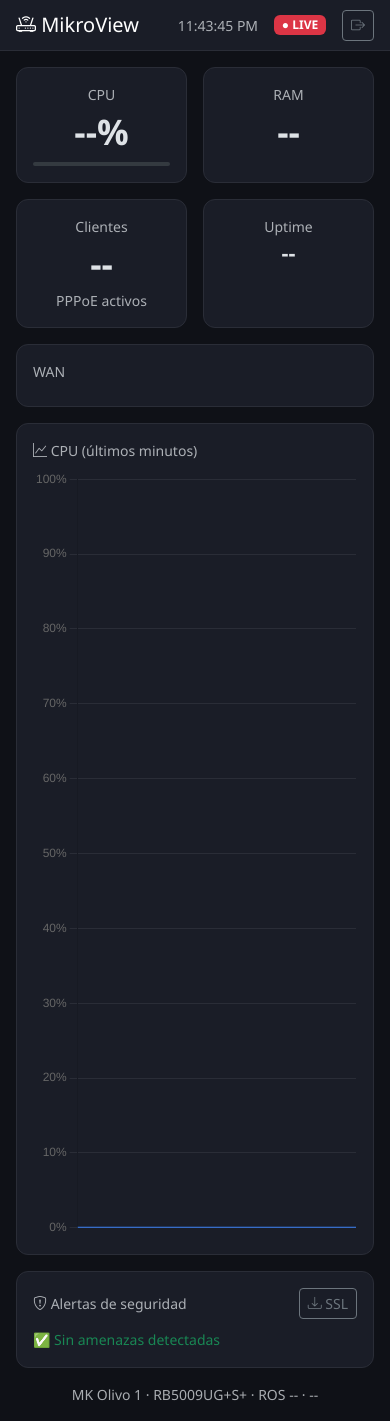
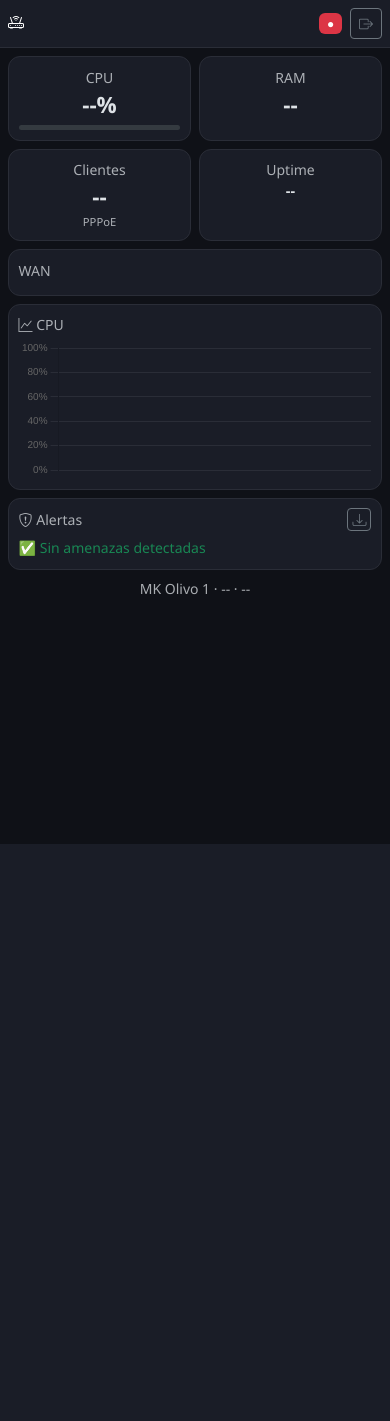
Before and after one commit to jxhp7366/mikroview, a Flask app: page / in a window 390 px wide. After the commit the page ends 844 px from the top, so only its background shows below. Run offline with Flask 3, Linux system fonts and the light colour scheme; a user stored in the database is signed in.

Commit message:
fix: responsive mobile + CPU chart fix

```diff
--- a/templates/dashboard.html
+++ b/templates/dashboard.html
@@ -2,15 +2,16 @@
 <html lang="es" data-bs-theme="dark">
 <head>
   <meta charset="UTF-8">
-  <meta name="viewport" content="width=device-width, initial-scale=1.0">
+  <meta name="viewport" content="width=device-width, initial-scale=1.0, maximum-scale=1.0, user-scalable=no">
   <title>MikroView — MK Olivo 1</title>
   <link href="https://cdn.jsdelivr.net/npm/bootstrap@5.3.3/dist/css/bootstrap.min.css" rel="stylesheet">
   <link href="https://cdn.jsdelivr.net/npm/bootstrap-icons@1.11.3/font/bootstrap-icons.css" rel="stylesheet">
   <style>
     :root { --bg: #0f1117; --card: #1a1d27; --accent: #3b82f6; }
-    body { background: var(--bg); font-family: 'Segoe UI', system-ui, sans-serif; }
+    body { background: var(--bg); font-family: 'Segoe UI', system-ui, sans-serif; -webkit-text-size-adjust: 100%; }
     .card { background: var(--card); border: 1px solid #2a2d37; border-radius: 12px; }
-    .metric-value { font-size: 2.2rem; font-weight: 700; }
+    .metric-value { font-size: clamp(1.4rem, 4vw, 2.2rem); font-weight: 700; }
+    .metric-sm { font-size: clamp(0.9rem, 2.5vw, 1.5rem); font-weight: 700; }
     .wan-up { color: #22c55e; } .wan-down { color: #ef4444; }
     .alert-critical { border-left: 3px solid #ef4444; }
     .alert-high { border-left: 3px solid #f97316; }
@@ -18,73 +19,88 @@
     .navbar { background: var(--card) !important; border-bottom: 1px solid #2a2d37; }
     .refresh-dot { animation: pulse 1.5s infinite; }
     @keyframes pulse { 0%,100%{opacity:1} 50%{opacity:.3} }
-    .threat-row { font-size: .85rem; font-family: 'JetBrains Mono', monospace; }
+    .threat-row { font-size: .75rem; font-family: monospace; word-break: break-all; }
+    .wan-badge { font-size: clamp(.7rem, 2vw, .85rem); }
+    @media (max-width: 576px) {
+      .navbar-brand { font-size: 1rem; }
+      .card { padding: .6rem !important; }
+      .card-body { padding: .5rem !important; }
+      canvas { max-height: 140px !important; }
+    }
   </style>
 </head>
 <body>
 
-<nav class="navbar navbar-dark px-3">
-  <span class="navbar-brand mb-0 h1"><i class="bi bi-router"></i> MikroView</span>
-  <div class="d-flex align-items-center gap-3">
-    <span class="text-muted small" id="clock">--</span>
-    <span class="badge bg-success refresh-dot" id="statusDot">● LIVE</span>
+<nav class="navbar navbar-dark px-2 px-md-3">
+  <span class="navbar-brand mb-0 h1"><i class="bi bi-router"></i> <span class="d-none d-sm-inline">MikroView</span></span>
+  <div class="d-flex align-items-center gap-2">
+    <span class="text-muted small d-none d-sm-inline" id="clock">--</span>
+    <span class="badge bg-success refresh-dot" id="statusDot">●</span>
     <a href="/logout" class="btn btn-outline-secondary btn-sm"><i class="bi bi-box-arrow-right"></i></a>
   </div>
 </nav>
 
-<div class="container-fluid p-3">
-  <!-- Row 1: Métricas -->
-  <div class="row g-3 mb-3">
-    <div class="col-md-2 col-6">
-      <div class="card p-3 text-center h-100">
+<div class="container-fluid px-2 px-md-3 py-2">
+  <!-- Row 1: Métricas clave -->
+  <div class="row g-2 mb-2">
+    <div class="col-6 col-md-3">
+      <div class="card p-2 p-md-3 text-center h-100">
         <small class="text-muted">CPU</small>
         <div class="metric-value" id="cpu">--%</div>
-        <div class="progress mt-1" style="height:4px"><div class="progress-bar" id="cpuBar"></div></div>
+        <div class="progress mt-1" style="height:5px"><div class="progress-bar" id="cpuBar"></div></div>
       </div>
     </div>
-    <div class="col-md-2 col-6">
-      <div class="card p-3 text-center h-100">
+    <div class="col-6 col-md-3">
+      <div class="card p-2 p-md-3 text-center h-100">
         <small class="text-muted">RAM</small>
         <div class="metric-value" id="ram">--</div>
-        <small class="text-muted" id="ramDetail"></small>
+        <small class="text-muted d-none d-md-inline" id="ramDetail"></small>
       </div>
     </div>
-    <div class="col-md-2 col-6">
-      <div class="card p-3 text-center h-100">
+    <div class="col-6 col-md-2">
+      <div class="card p-2 p-md-3 text-center h-100">
         <small class="text-muted">Clientes</small>
         <div class="metric-value" id="clients">--</div>
-        <small class="text-muted">PPPoE activos</small>
+        <small class="text-muted" style="font-size:.7rem">PPPoE</small>
       </div>
     </div>
-    <div class="col-md-2 col-6">
-      <div class="card p-3 text-center h-100">
+    <div class="col-6 col-md-2">
+      <div class="card p-2 p-md-3 text-center h-100">
         <small class="text-muted">Uptime</small>
-        <div class="metric-value fs-4" id="uptime">--</div>
+        <div class="metric-sm" id="uptime">--</div>
       </div>
     </div>
-    <div class="col-md-4">
-      <div class="card p-3 h-100">
-        <small class="text-muted mb-2">WAN</small>
-        <div class="d-flex gap-2" id="wanStatus"></div>
+    <div class="col-12 col-md-2">
+      <div class="card p-2 p-md-3 h-100">
+        <small class="text-muted mb-1">WAN</small>
+        <div class="d-flex flex-column gap-1" id="wanStatus"></div>
       </div>
     </div>
   </div>
 
-  <!-- Row 2: CPU Graph + Threats -->
-  <div class="row g-3">
-    <div class="col-md-6">
-      <div class="card p-3 h-100">
-        <small class="text-muted mb-2"><i class="bi bi-graph-up"></i> CPU (últimos minutos)</small>
-        <canvas id="cpuChart" height="160"></canvas>
+  <!-- Row 2: Gráfico CPU -->
+  <div class="row g-2 mb-2">
+    <div class="col-12">
+      <div class="card p-2 p-md-3">
+        <small class="text-muted mb-1"><i class="bi bi-graph-up"></i> CPU</small>
+        <div style="position:relative; height: clamp(140px, 30vw, 180px);">
+          <canvas id="cpuChart"></canvas>
+        </div>
       </div>
     </div>
-    <div class="col-md-6">
-      <div class="card p-3 h-100">
-        <div class="d-flex justify-content-between align-items-center mb-2">
-          <small class="text-muted"><i class="bi bi-shield-exclamation"></i> Alertas de seguridad</small>
-          <a href="/certs/ca" class="btn btn-outline-secondary btn-sm" title="Descargar CA para MikroTik"><i class="bi bi-download"></i> SSL</a>
+  </div>
+
+  <!-- Row 3: Alertas -->
+  <div class="row g-2">
+    <div class="col-12">
+      <div class="card p-2 p-md-3">
+        <div class="d-flex justify-content-between align-items-center mb-1">
+          <small class="text-muted"><i class="bi bi-shield-exclamation"></i> Alertas</small>
+          <div class="d-flex gap-1">
+            <a href="/certs/ca" class="btn btn-outline-secondary btn-sm py-0 px-1" title="Descargar CA"><i class="bi bi-download"></i> <span class="d-none d-sm-inline">SSL</span></a>
+          </div>
         </div>
-        <div id="threats" class="overflow-auto" style="max-height:220px">
+        <div id="threats" class="overflow-auto" style="max-height:200px">
           <small class="text-muted">Cargando...</small>
         </div>
       </div>
@@ -92,8 +108,8 @@
   </div>
 
   <!-- Footer -->
-  <div class="text-center text-muted small mt-3">
-    MK Olivo 1 · RB5009UG+S+ · ROS <span id="rosVersion">--</span> ·
+  <div class="text-center text-muted small mt-2 pb-2">
+    MK Olivo 1 · <span id="rosVersion">--</span> ·
     <span id="lastUpdate">--</span>
   </div>
 </div>
@@ -101,7 +117,9 @@
 <script src="https://cdn.jsdelivr.net/npm/bootstrap@5.3.3/dist/js/bootstrap.bundle.min.js"></script>
 <script src="https://cdn.jsdelivr.net/npm/chart.js@4.4/dist/chart.umd.min.js"></script>
 <script>
-const cpuHistory = new Array(20).fill(0);
+const MAX_POINTS = 30;
+const cpuHistory = [];
+
 let cpuChart;
 
 function initChart() {
@@ -109,9 +127,9 @@ function initChart() {
   cpuChart = new Chart(ctx, {
     type: 'line',
     data: {
-      labels: cpuHistory.map((_,i) => ''),
+      labels: [],
       datasets: [{
-        data: cpuHistory,
+        data: [],
         borderColor: '#3b82f6',
         backgroundColor: 'rgba(59,130,246,0.1)',
         fill: true,
@@ -123,9 +141,10 @@ function initChart() {
     options: {
       responsive: true,
       maintainAspectRatio: false,
+      animation: { duration: 300 },
       plugins: { legend: { display: false } },
       scales: {
-        y: { min: 0, max: 100, ticks: { callback: v => v+'%' }, grid: { color: '#2a2d37' } },
+        y: { min: 0, max: 100, ticks: { callback: v => v+'%', font: { size: 10 } }, grid: { color: '#2a2d37' } },
         x: { display: false }
       }
     }
@@ -146,25 +165,26 @@ async function refresh() {
       (d.status.cpu > 80 ? 'bg-danger' : d.status.cpu > 60 ? 'bg-warning' : 'bg-success');
 
     document.getElementById('ram').textContent = d.status.memory_used_pct + '%';
-    document.getElementById('ramDetail').textContent =
-      d.status.memory_free_mb + ' MB libre / ' + d.status.memory_total_mb + ' MB';
+    const ramEl = document.getElementById('ramDetail');
+    if (ramEl) ramEl.textContent = d.status.memory_free_mb + ' MB libre';
 
     document.getElementById('clients').textContent = d.clients;
     document.getElementById('uptime').textContent = d.status.uptime;
     document.getElementById('rosVersion').textContent = d.status.version;
 
-    // CPU chart
-    cpuHistory.push(d.status.cpu);
-    if (cpuHistory.length > 20) cpuHistory.shift();
+    // CPU chart — arreglado: usa .data directamente, no reasigna referencia
     if (cpuChart) {
-      cpuChart.data.datasets[0].data = cpuHistory;
+      cpuHistory.push(d.status.cpu);
+      while (cpuHistory.length > MAX_POINTS) cpuHistory.shift();
+      cpuChart.data.labels = cpuHistory.map(() => '');
+      cpuChart.data.datasets[0].data = [...cpuHistory]; // nueva copia
       cpuChart.update('none');
     }
 
-    // WAN status
+    // WAN
     const wanDiv = document.getElementById('wanStatus');
     wanDiv.innerHTML = d.wan.map(w =>
-      `<span class="badge fs-6 ${w.running ? 'bg-success bg-opacity-25 text-success' : 'bg-danger bg-opacity-25 text-danger'} px-2 py-1">
+      `<span class="badge wan-badge ${w.running ? 'bg-success bg-opacity-25 text-success' : 'bg-danger bg-opacity-25 text-danger'}">
         ${w.comment || w.name}: ${w.running ? 'UP' : 'DOWN'}
       </span>`
     ).join('');
@@ -189,7 +209,7 @@ async function refreshThreats() {
     }
     div.innerHTML = threats.slice(-15).reverse().map(t =>
       `<div class="alert-${t.severity} bg-dark p-1 px-2 mb-1 rounded threat-row">
-        <span class="text-${t.severity === 'critical' ? 'danger' : t.severity === 'high' ? 'warning' : 'info'}">●</span>
+        <span class="text-${t.severity==='critical'?'danger':t.severity==='high'?'warning':'info'}">●</span>
         ${t.message}
       </div>`
     ).join('');
@@ -198,7 +218,8 @@ async function refreshThreats() {
 
 // Reloj
 setInterval(() => {
-  document.getElementById('clock').textContent = new Date().toLocaleTimeString();
+  const clk = document.getElementById('clock');
+  if (clk) clk.textContent = new Date().toLocaleTimeString();
 }, 1000);
 
 initChart();
```
